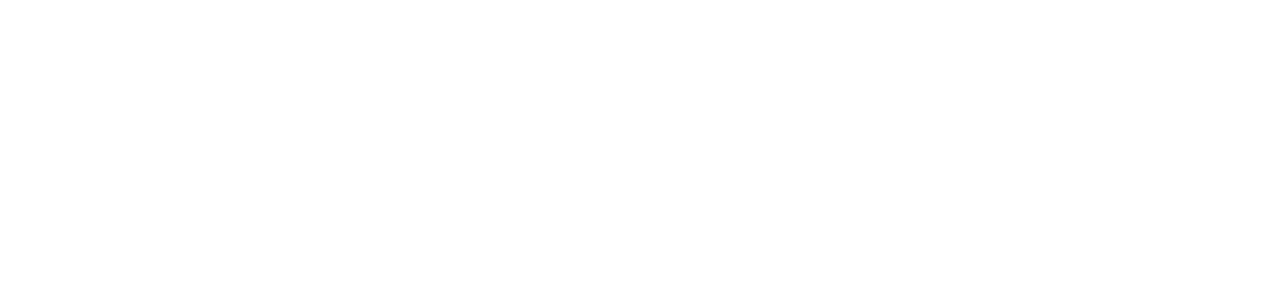
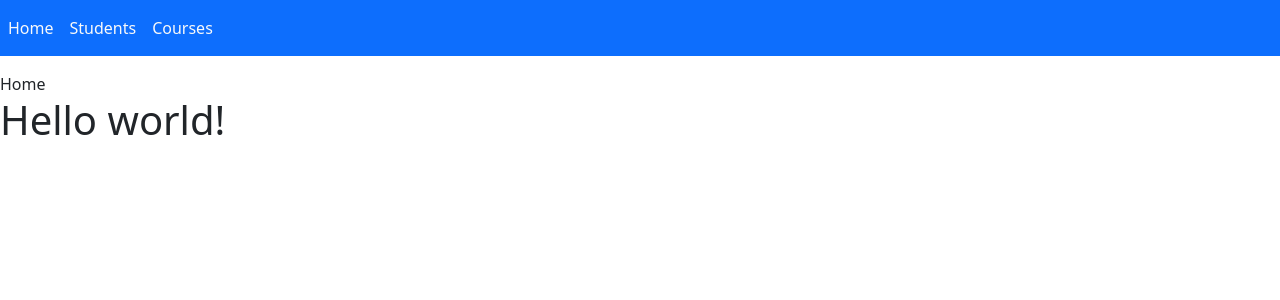
Before and after one commit to longlee10/Student-Course, a React (Vite) app in the folder client/: page / in a window 1280 px wide. Before the commit this address had no page. Shown: the top 300 px of the page. Built offline with nearby package versions, Linux system fonts and the light colour scheme.

Commit message:
Add NavBar.jsx

```diff
--- a/client/src/App.jsx
+++ b/client/src/App.jsx
@@ -2,14 +2,22 @@
 import { BrowserRouter as Router, Route, Link, Routes } from "react-router-dom";
 import Courses from "./components/Courses";
 import Student from "./components/Students";
+import Home from "./components/Home";
+import NavBar from "./components/NavBar";
 
 function App() {
   return (
     <Router>
+      <NavBar />
       <Routes>
+        <Route path="/" element={<Home />} />
         <Route path="/courses" element={<Courses />} />
         <Route path="/students" element={<Student />} />
       </Routes>
+
+      <div>
+        <h1 className="text-3xl font-bold underline">Hello world!</h1>
+      </div>
     </Router>
   );
 }
--- /dev/null
+++ b/client/src/components/Home.jsx
@@ -0,0 +1,7 @@
+import React from "react";
+
+const Home = () => {
+  return <div>Home</div>;
+};
+
+export default Home;
--- /dev/null
+++ b/client/src/components/NavBar.jsx
@@ -0,0 +1,27 @@
+import React from "react";
+
+const NavBar = () => {
+  return (
+    <nav className="navbar navbar-expand-lg navbar-light bg-primary mb-3">
+      <ul className="navbar-nav d-flex flex-row">
+        <li className="nav-item">
+          <a className="nav-link text-light" href="/">
+            Home
+          </a>
+        </li>
+        <li className="nav-item">
+          <a className="nav-link text-light" href="/students">
+            Students
+          </a>
+        </li>
+        <li className="nav-item">
+          <a className="nav-link text-light" href="courses">
+            Courses
+          </a>
+        </li>
+      </ul>
+    </nav>
+  );
+};
+
+export default NavBar;
```
Also changed, not shown: client/src/components/NewStudentForm.jsx (added, +7 -0 lines), client/src/components/NewStudentForm.tsx (deleted).
